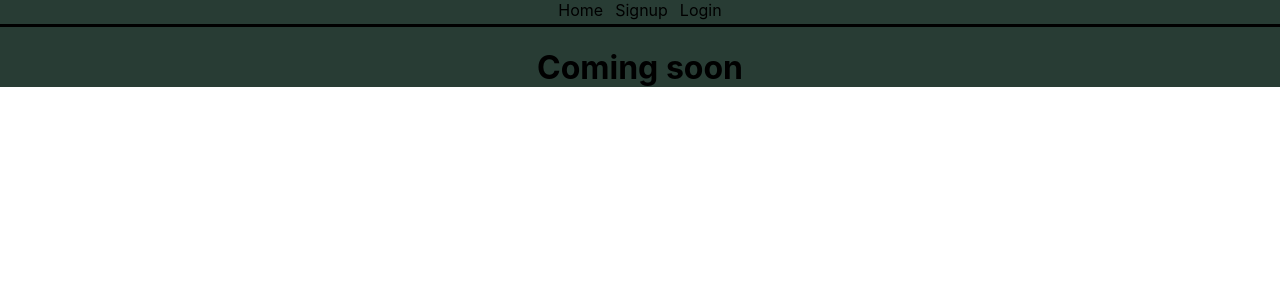
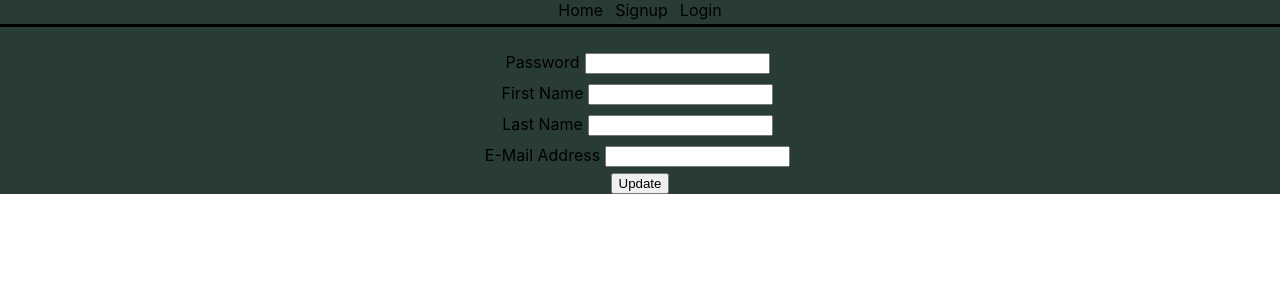
Before and after one commit to Jonathan-Hollingsworth/react_jobly_front-end, a React (Create React App) app: page /profile in a window 1280 px wide. Shown: the top 300 px of the page. Built offline with nearby package versions, Linux system fonts and the light colour scheme; no server answers.

Commit message:
Addes profole and fixed API Token issue

```diff
--- a/src/App.js
+++ b/src/App.js
@@ -17,20 +17,16 @@ function App() {
 
   useEffect(() => {
       async function getData() {
-        console.log(localStorage.token)
         let companies = await JoblyApi.getCompanies()
         let jobs = await JoblyApi.getJobs()
         setCompanies(companies)
         setJobs(jobs)
         setIsLoading(false);
         if (localStorage.token) {
+          JoblyApi.token = localStorage.token
           const decoded = jwtDecode(localStorage.token)
-          console.log(decoded)
           const username = decoded.username
-          console.log(username)
-          console.log(JoblyApi.token)
           const user = await JoblyApi.getUser(username)
-          console.log(user)
           setUser(user)
         }
       }
@@ -41,12 +37,9 @@ function App() {
       async function decodeToken() {
         if (localStorage.token) {
           const decoded = jwtDecode(localStorage.token)
-          console.log(decoded)
           const username = decoded.username
-          console.log(username)
-          console.log(JoblyApi.token)
+          JoblyApi.token = localStorage.token
           const user = await JoblyApi.getUser(username)
-          console.log(user)
           setUser(user)
           setIsLoading(false)
         } else {
@@ -71,23 +64,25 @@ function App() {
   async function login({username, password}) {
     const token = await JoblyApi.login(username, password)
     JoblyApi.token = token
-    console.log(JoblyApi.token)
     setLocalUserToken(token)
-    console.log(localStorage.token)
     setIsLoading(true);
   }
 
   function logout() {
     JoblyApi.token = ''
     setLocalUserToken('')
-    console.log(localStorage.token)
     setIsLoading(true);
+  }
+
+  async function updateUser(username, {password, firstName, lastName, email}) {
+    const user = await JoblyApi.updateUser(username, password, firstName, lastName, email)
+    setUser(user)
   }
 
   return (
     <div className="App">
       <DataContext.Provider value={{jobs, companies, user}}>
-        <MethodContext.Provider value={{register, login, logout}}>
+        <MethodContext.Provider value={{register, login, logout, updateUser}}>
           <NavBar />
           <Routes />
         </MethodContext.Provider>
--- /dev/null
+++ b/src/Profile.js
@@ -0,0 +1,57 @@
+import React, {useContext, useState} from "react";
+import {useHistory} from "react-router-dom"
+import { DataContext, MethodContext } from "./Context";
+
+function Profile() {
+    const {user} = useContext(DataContext)
+    const {updateUser} = useContext(MethodContext)
+    const {username, firstName, lastName, email} = user
+
+    const INITIAL_STATE = {
+        password: '',
+        firstName,
+        lastName,
+        email
+      };
+
+    const [formData, setFormData] = useState(INITIAL_STATE);
+    const history = useHistory()
+
+    function handleChange(evt){
+        const { name, value } = evt.target;
+        setFormData(fData => ({
+          ...fData,
+          [name]: value
+        }));
+    };
+
+    async function handleSubmit(evt){
+        evt.preventDefault();
+        updateUser(username, {...formData})
+        setFormData(INITIAL_STATE);
+        history.push("/")
+    };
+
+    return (
+        <div>
+            <h1>{username}</h1>
+            <form onSubmit={handleSubmit}>
+                <label htmlFor="password">Password</label>
+                <input name="password" id="password" onChange={handleChange} type="password"/>
+                <br />
+                <label htmlFor="firstName">First Name</label>
+                <input name="firstName" id="firstName" value={formData.firstName} onChange={handleChange} type="text"/>
+                <br />
+                <label htmlFor="lastName">Last Name</label>
+                <input name="lastName" id="lastName" value={formData.lastName} onChange={handleChange} type="text"/>
+                <br />
+                <label htmlFor="email">E-Mail Address</label>
+                <input name="email" id="email" value={formData.email} onChange={handleChange} type="email"/>
+                <br />
+                <button type="submit">Update</button>
+            </form>
+        </div>
+    )
+}
+
+export default Profile
--- a/src/Routes.js
+++ b/src/Routes.js
@@ -5,6 +5,7 @@ import CompanyDetail from './CompanyDetail'
 import JobList from './JobList'
 import UserSignupForm from './UserSignupForm'
 import UserLoginForm from './UserLoginForm'
+import Profile from './Profile'
 
 function Routes() {
     return(
@@ -12,7 +13,7 @@ function Routes() {
             <Route exact path='/companies/:handle'><CompanyDetail /></Route>
             <Route exact path='/companies'><CompanyList /></Route>
             <Route exact path='/jobs'><JobList /></Route>
-            <Route exact path='/profile'><h1>Coming soon</h1></Route>
+            <Route exact path='/profile'><Profile /></Route>
             <Route exact path='/login'><UserLoginForm /></Route>
             <Route exact path='/signup'><UserSignupForm /></Route>
             <Route exact path='/'><h1>Coming soon</h1></Route>
--- a/src/api.js
+++ b/src/api.js
@@ -112,8 +112,5 @@ class JoblyApi {
 }
 
 // for now, put token ("testuser" / "password" on class)
-JoblyApi.token = "eyJhbGciOiJIUzI1NiIsInR5cCI6IkpXVCJ9.eyJ1c2VybmFtZ" +
-    "SI6InRlc3R1c2VyIiwiaXNBZG1pbiI6ZmFsc2UsImlhdCI6MTU5ODE1OTI1OX0." +
-    "FtrMwBQwe6Ue-glIFgz_Nf8XxRT2YecFCiSpYL0fCXc";
 
 export default JoblyApi
```
